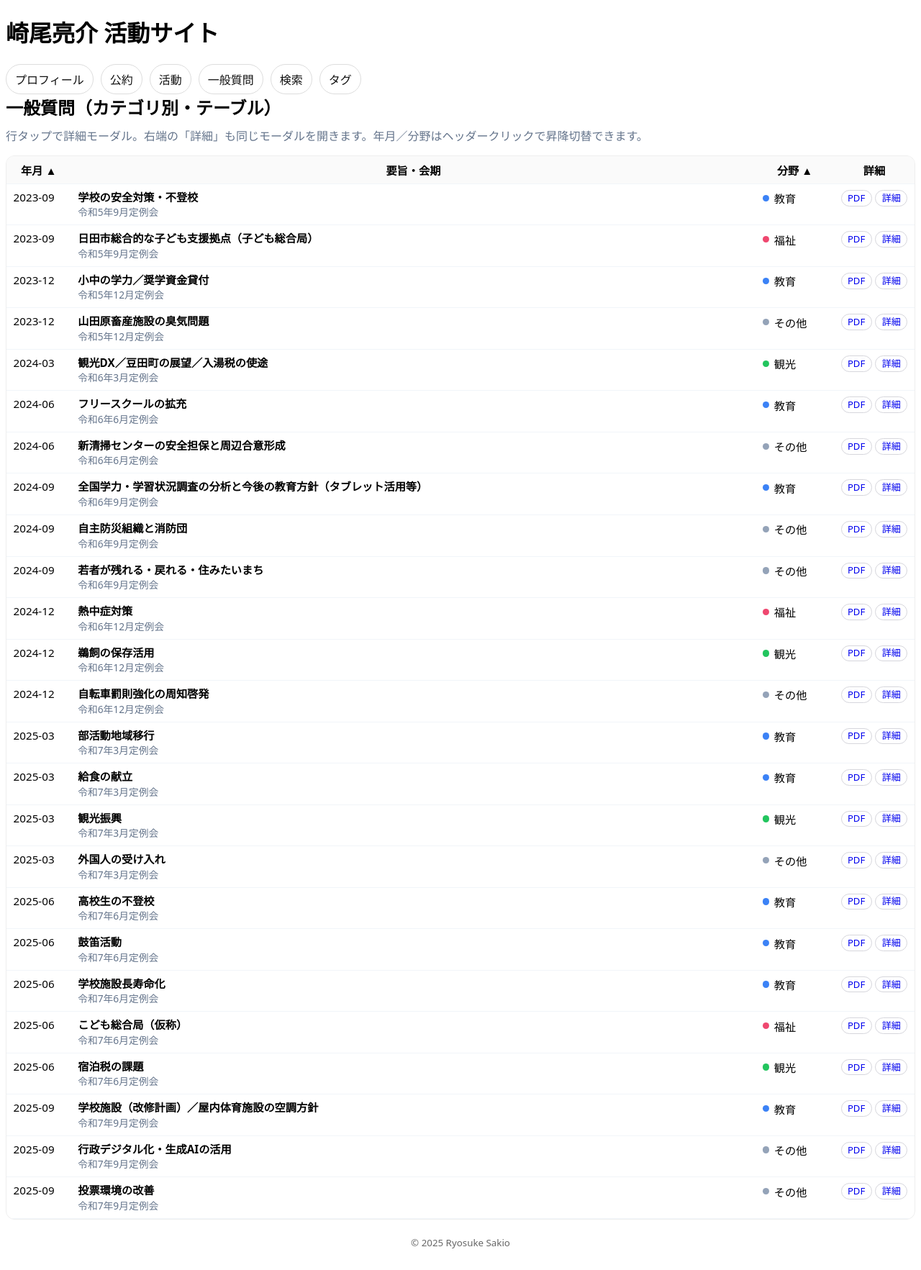
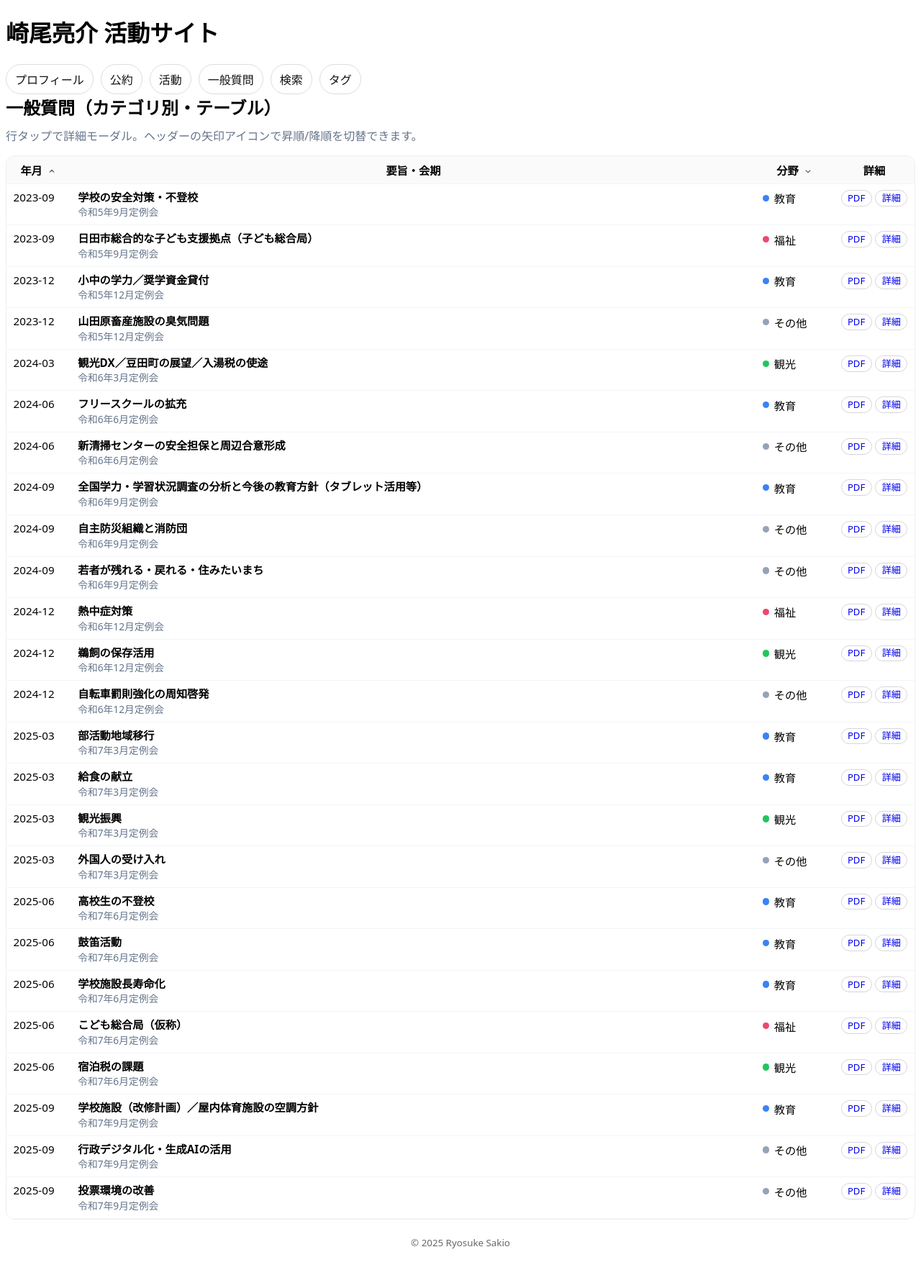
Before and after one commit to sakioryousuke-eng/activity-site, a Jekyll site: the page built from pages/matrix.html, in a window 1280 px wide. Shown: the whole page at 72% size. Built offline with Jekyll 4.4.1, drawn with Linux system fonts in a browser that asks for light colours.

Commit message:
Update matrix.html

```diff
--- a/pages/matrix.html
+++ b/pages/matrix.html
@@ -5,7 +5,7 @@ permalink: /pages/matrix.html
 ---
 
 <h2 style="margin:0 0 10px;">一般質問（カテゴリ別・テーブル）</h2>
-<p class="muted" style="margin:6px 0 16px;">行タップで詳細モーダル。右端の「詳細」も同じモーダルを開きます。年月／分野はヘッダークリックで昇降切替できます。</p>
+<p class="muted" style="margin:6px 0 16px;">行タップで詳細モーダル。ヘッダーの矢印アイコンで昇順/降順を切替できます。</p>
 
 <style>
 body, h1, h2, h3, p, td, th, button, a {
@@ -14,8 +14,10 @@ body, h1, h2, h3, p, td, th, button, a {
 .matrix-wrap{overflow:auto;border:1px solid #eee;border-radius:12px;background:#fff}
 table.matrix{width:100%;border-collapse:collapse;font-size:.95rem;table-layout:fixed}
 .matrix th,.matrix td{padding:.5rem .6rem;border-bottom:1px solid #f1f5f9;vertical-align:top}
-.matrix thead th{position:sticky;top:0;background:#fafafa;z-index:1;font-weight:700;white-space:nowrap;cursor:pointer;user-select:none}
-.matrix tr:hover{background:#fcfcff}
+.matrix thead th{position:sticky;top:0;background:#fafafa;z-index:1;white-space:nowrap;user-select:none}
+
+/* ホバー行 */
+.matrix tbody tr:hover{background:#fcfcff}
 .muted{color:#64748b}
 
 /* 列幅（要旨を最大化） */
@@ -35,6 +37,23 @@ table.matrix{width:100%;border-collapse:collapse;font-size:.95rem;table-layout:f
 .cell-title{font-weight:700;line-height:1.35;overflow:hidden;text-overflow:ellipsis;display:-webkit-box;-webkit-line-clamp:2;-webkit-box-orient:vertical}
 .cell-session{font-size:.86rem;color:#64748b;overflow:hidden;text-overflow:ellipsis;white-space:nowrap}
 
+/* ソートボタン（アイコン付き） */
+.sort-btn{
+  display:inline-flex;align-items:center;gap:.4rem;
+  border:none;background:transparent;cursor:pointer;font:inherit;padding:.25rem .3rem;margin:-.25rem 0;
+}
+.sort-btn:focus{outline:3px solid #93c5fd;outline-offset:2px;border-radius:6px}
+.sort-icon{
+  width:14px;height:14px;display:inline-block;
+}
+.chev{
+  transition:transform .15s ease, opacity .15s ease;
+  opacity:.65;
+}
+[aria-sort="ascending"] .chev{transform:rotate(180deg)} /* 上向き＝昇順 */
+[aria-sort="descending"] .chev{transform:rotate(0deg)}   /* 下向き＝降順 */
+.sort-btn:hover .chev{opacity:1}
+
 /* SP微調整 */
 @media(max-width:840px){.col-month{width:5.2rem}.col-cat{width:6.2rem}.col-act{width:6.6rem}}
 @media(max-width:480px){.col-month{width:4.9rem}.col-cat{width:5.8rem}.col-act{width:6.2rem}.cell-session{display:none}}
@@ -47,9 +66,29 @@ table.matrix{width:100%;border-collapse:collapse;font-size:.95rem;table-layout:f
     </colgroup>
     <thead>
       <tr>
-        <th id="sortMonth" data-order="asc">年月 ▲</th><!-- 初期＝古い順 -->
+        <!-- 年月ソート -->
+        <th id="thMonth">
+          <button id="sortMonth" class="sort-btn" data-order="asc" aria-sort="ascending" aria-label="年月でソート（現在：昇順）">
+            <span>年月</span>
+            <span class="sort-icon" aria-hidden="true">
+              <!-- 下矢印（desc時）を基本に、昇順で回転 -->
+              <svg class="chev" viewBox="0 0 24 24"><path d="M7 10l5 5 5-5" fill="none" stroke="currentColor" stroke-width="2" stroke-linecap="round"/></svg>
+            </span>
+          </button>
+        </th>
+
         <th>要旨・会期</th>
-        <th id="sortCat" data-order="asc">分野 ▲</th>
+
+        <!-- 分野ソート -->
+        <th id="thCat">
+          <button id="sortCat" class="sort-btn" data-order="asc" aria-sort="none" aria-label="分野でソート（現在：未指定）">
+            <span>分野</span>
+            <span class="sort-icon" aria-hidden="true">
+              <svg class="chev" viewBox="0 0 24 24"><path d="M7 10l5 5 5-5" fill="none" stroke="currentColor" stroke-width="2" stroke-linecap="round"/></svg>
+            </span>
+          </button>
+        </th>
+
         <th>詳細</th>
       </tr>
     </thead>
@@ -87,7 +126,6 @@ table.matrix{width:100%;border-collapse:collapse;font-size:.95rem;table-layout:f
               {% if s.pdf %}
                 <a class="btn pdf-link" href="{{ s.pdf | relative_url }}" data-modal="pdf" data-title="{{ s.text }}">PDF</a>
               {% endif %}
-              <!-- href はハッシュに置き換える（#k=...） -->
               <a class="btn ghost detail-link" href="#">詳細</a>
             </div>
           </td>
@@ -136,7 +178,7 @@ document.addEventListener('DOMContentLoaded',()=>{
     return slugify(`${tr.dataset.cat}-${tr.dataset['monthIso']}-${tr.dataset.title}`);
   }
 
-  // 各「詳細」リンクを #k=... に置換し、クリックでモーダルを開く
+  // 「詳細」リンク→ #k=... & モーダル
   allRows.forEach(tr=>{
     const key = keyOfRow(tr);
     tr.dataset.key = key;
@@ -151,7 +193,7 @@ document.addEventListener('DOMContentLoaded',()=>{
     }
   });
 
-  // 行の空白クリックでもモーダル表示（ボタン/リンクは通常処理）
+  // 行本体クリックでもモーダル
   tbody.addEventListener('click',(e)=>{
     const row=e.target.closest('tr.row'); if(!row) return;
     if(e.target.closest('a,button,[data-modal]')) return;
@@ -193,24 +235,42 @@ document.addEventListener('DOMContentLoaded',()=>{
         const ai = CAT_ORDER.indexOf(ca)>=0?CAT_ORDER.indexOf(ca):99;
         const bi = CAT_ORDER.indexOf(cb)>=0?CAT_ORDER.indexOf(cb):99;
         if(ai!==bi) return cOrder==='asc' ? ai-bi : bi-ai;
-        return mOrder==='asc' ? ma-mb : mb-ma; // 同カテゴリ内は年月
+        return mOrder==='asc' ? ma-mb : mb-ma; // 同カテゴリ内は年月で
       }
     });
     rows.forEach(r=>tbody.appendChild(r));
+    updateSortIcons();
   }
-  thMonth.addEventListener('click',()=>{
-    thMonth.dataset.order = thMonth.dataset.order==='asc'?'desc':'asc';
-    thMonth.textContent   = thMonth.dataset.order==='asc'?'年月 ▲':'年月 ▼';
-    sortKey='month'; applySort();
+
+  function updateSortIcons(){
+    // aria-sort の状態更新とラベル文言
+    const mOrder = thMonthBtn.dataset.order;
+    const cOrder = thCatBtn.dataset.order;
+    // デフォルトは none
+    thMonthBtn.setAttribute('aria-sort', sortKey==='month' ? (mOrder==='asc'?'ascending':'descending') : 'none');
+    thCatBtn.setAttribute('aria-sort',   sortKey==='cat'   ? (cOrder==='asc'?'ascending':'descending') : 'none');
+
+    thMonthBtn.setAttribute('aria-label', `年月でソート（現在：${sortKey==='month' ? (mOrder==='asc'?'昇順':'降順') : '未指定'}）`);
+    thCatBtn.setAttribute('aria-label',   `分野でソート（現在：${sortKey==='cat'   ? (cOrder==='asc'?'昇順':'降順') : '未指定'}）`);
+  }
+
+  thMonthBtn.addEventListener('click',()=>{
+    if(sortKey!=='month'){ sortKey='month'; } else {
+      thMonthBtn.dataset.order = thMonthBtn.dataset.order==='asc'?'desc':'asc';
+    }
+    applySort();
   });
-  thCat.addEventListener('click',()=>{
-    thCat.dataset.order = thCat.dataset.order==='asc'?'desc':'asc';
-    thCat.textContent   = thCat.dataset.order==='asc'?'分野 ▲':'分野 ▼';
-    sortKey='cat'; applySort();
+
+  thCatBtn.addEventListener('click',()=>{
+    if(sortKey!=='cat'){ sortKey='cat'; } else {
+      thCatBtn.dataset.order = thCatBtn.dataset.order==='asc'?'desc':'asc';
+    }
+    applySort();
   });
+
   applySort();
 
-  // === ディープリンク（#k=...）対応：直接アクセスで自動表示 ===
+  // === ディープリンク（#k=...）対応 ===
   function tryOpenFromHash(){
     const m = location.hash.match(/#k=([\w\-ぁ-んァ-ン一-龥]+)/);
     if(!m) return;
```
Also changed, not shown: other parts of pages/matrix.html (+8 -4 lines).
